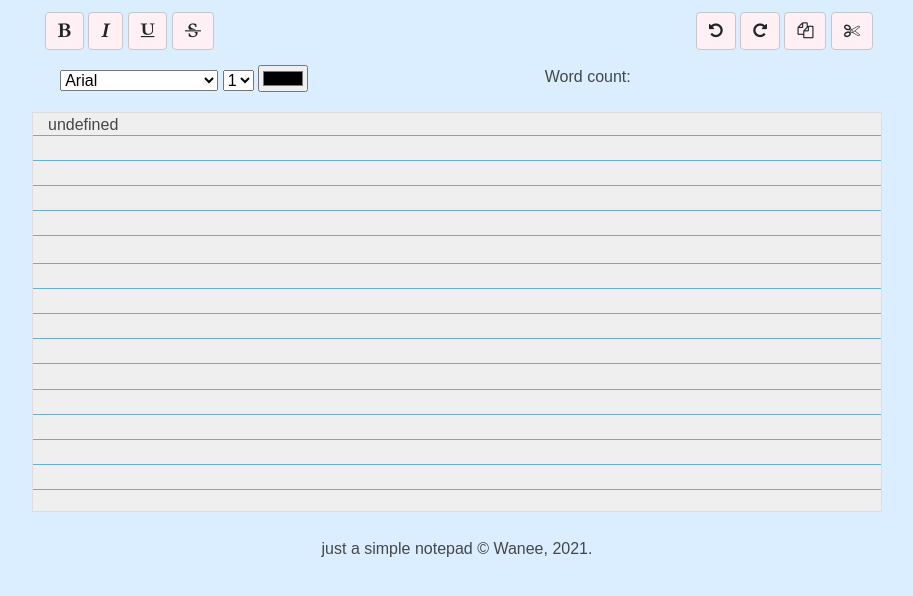
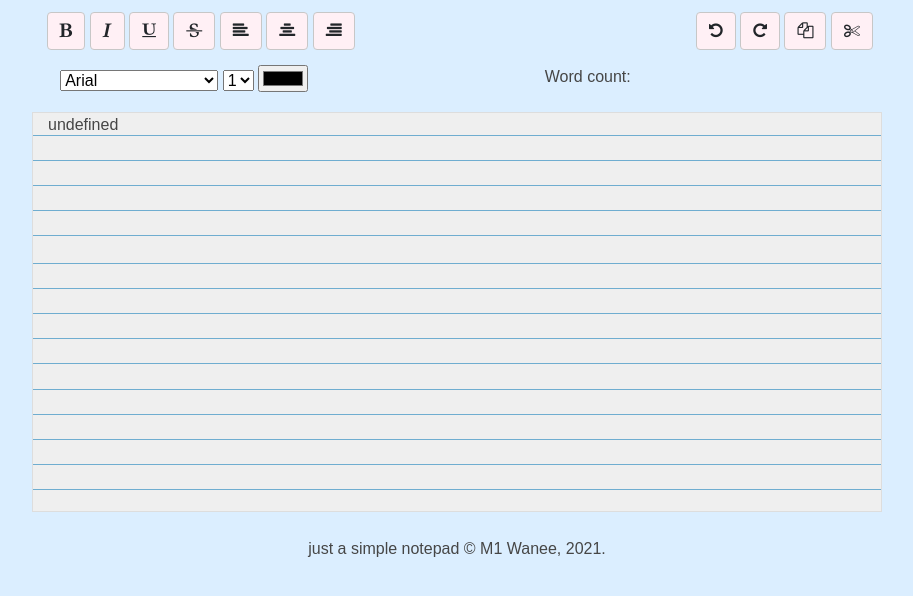
Before and after one commit to wnzhr/M1_1E-Notepad, a plain HTML site: page notepad.html in a window 1280 px wide. Shown: the part 76-672 px from the top of the page, without its empty margins (183-1096 px from the left). Drawn offline with nearby package versions, Linux system fonts and the light colour scheme.

Commit message:
added text alignment buttons (html & JS) and cleaned up the css

```diff
--- a/notepad.css
+++ b/notepad.css
@@ -24,6 +24,10 @@ footer {
     text-align: center;
     margin: 15px auto;
     max-width: 100%;
+}
+
+#bius-btn {
+    padding-left: 12%;
 }
 
 #reundo {
--- a/notepad.html
+++ b/notepad.html
@@ -42,6 +42,12 @@
             <button class="btn" onclick="underline();"><i class="fa fa-underline" title="Underline"></i></button>
 
             <button class="btn" onclick="strikethrough();"><i class="fa fa-strikethrough" title="Strikethrough"></i></button>
+
+            <button class="btn" onclick="alignLeft();"><i class="fa fa-align-left" title="Align left"></i></button>
+
+            <button class="btn" onclick="alignCenter();"><i class="fa fa-align-center" title="Align center"></i></button>
+
+            <button class="btn" onclick="alignRight();"><i class="fa fa-align-right" title="Aligh right"></i></button>
         </div><!--close div colsm6 bius-->
 
     <!--Undo, Redo, Copy Cut, Paste buttons-->
@@ -124,7 +130,7 @@
 <!--FOOTER--------------------------->
 
 <footer>
-    <div class="footer"><p>just a simple notepad &copy; Wanee, 2021.</p></div>
+    <div class="footer"><p>just a simple notepad &copy; M1 Wanee, 2021.</p></div>
  </footer>
 
 
--- a/notepad.js
+++ b/notepad.js
@@ -13,6 +13,18 @@ function underline() {
 }
 function strikethrough() {
     document.execCommand('strikethrough',false, null);
+}
+
+function alignLeft() {
+    document.execCommand('justifyLeft',false,null);
+}
+
+function alignCenter() {
+    document.execCommand('justifyCenter',false,null);
+}
+
+function alignRight() {
+    document.execCommand('justifyRight',false,null);
 }
 
 function undo() {
```
